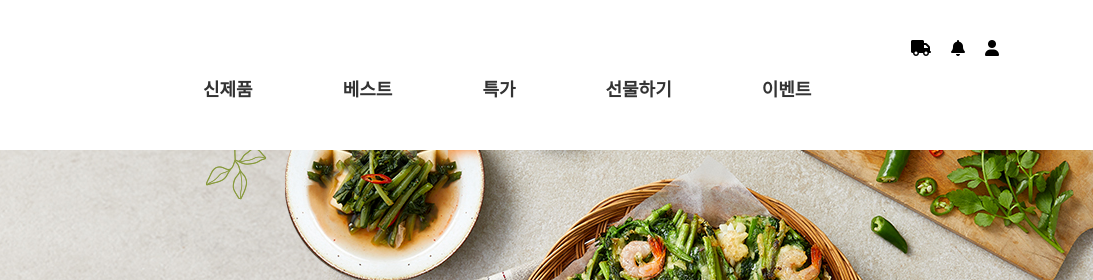
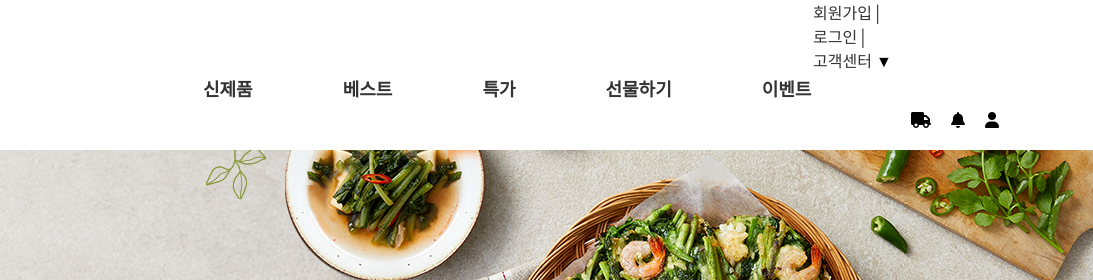
Before and after one commit to nova123454/project_1, a plain HTML site: page index.html in a window 1280 px wide. Shown: the top 280 px of the page, 187-1280 px from the left. Drawn offline with Linux system fonts and the light colour scheme.

Commit message:
Update index.html

```diff
--- a/index.html
+++ b/index.html
@@ -49,6 +49,26 @@
                     </a></li>
             </ul>
         </nav>
+
+ <div class="util">
+            <ul>
+            <li>
+            <a href="#">회원가입│</a>
+            </li>
+
+            <li>
+
+            <a href="#">로그인│</a>
+            </li>
+
+            <li>
+            <a href="#">고객센터</a>
+            <span>▼</span>
+        </li>
+
+            </ul>
+            </div>
+
 
         <div id="search">
 
```
